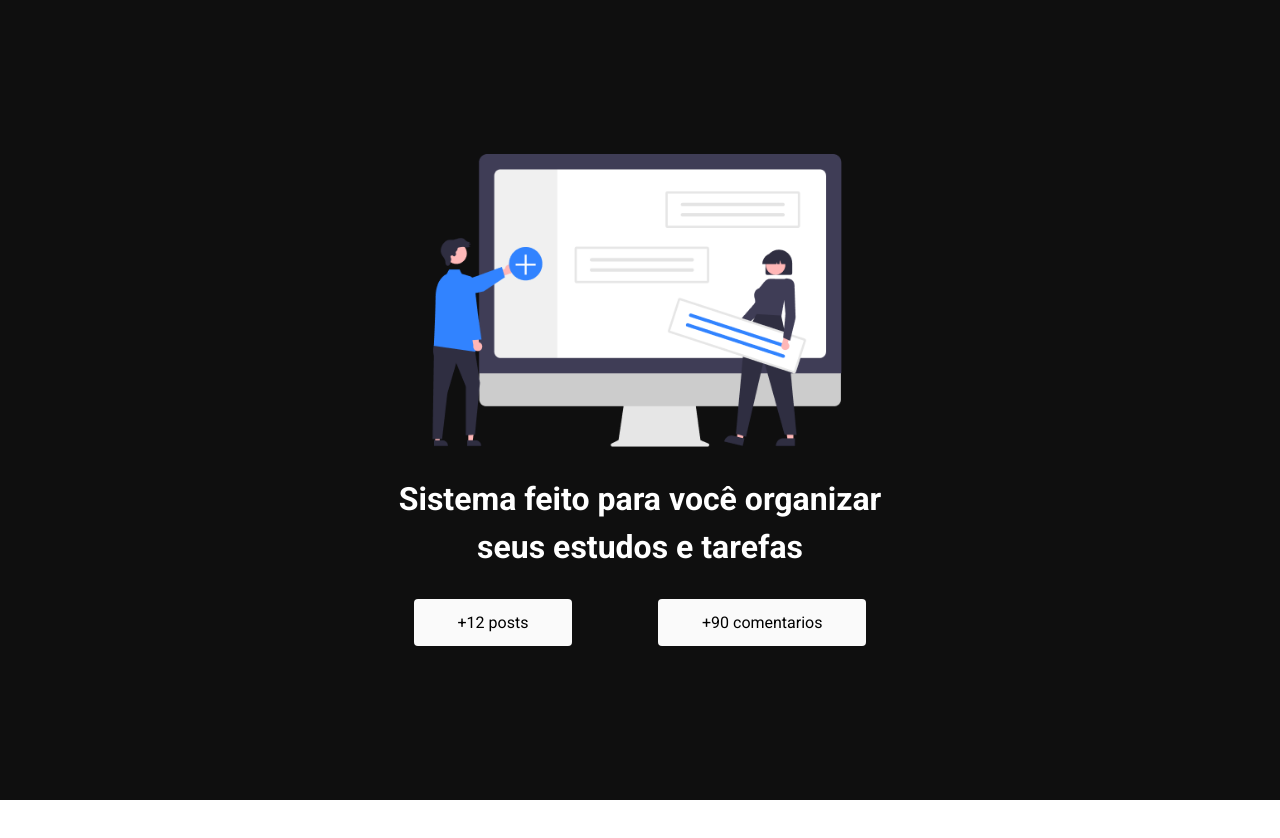
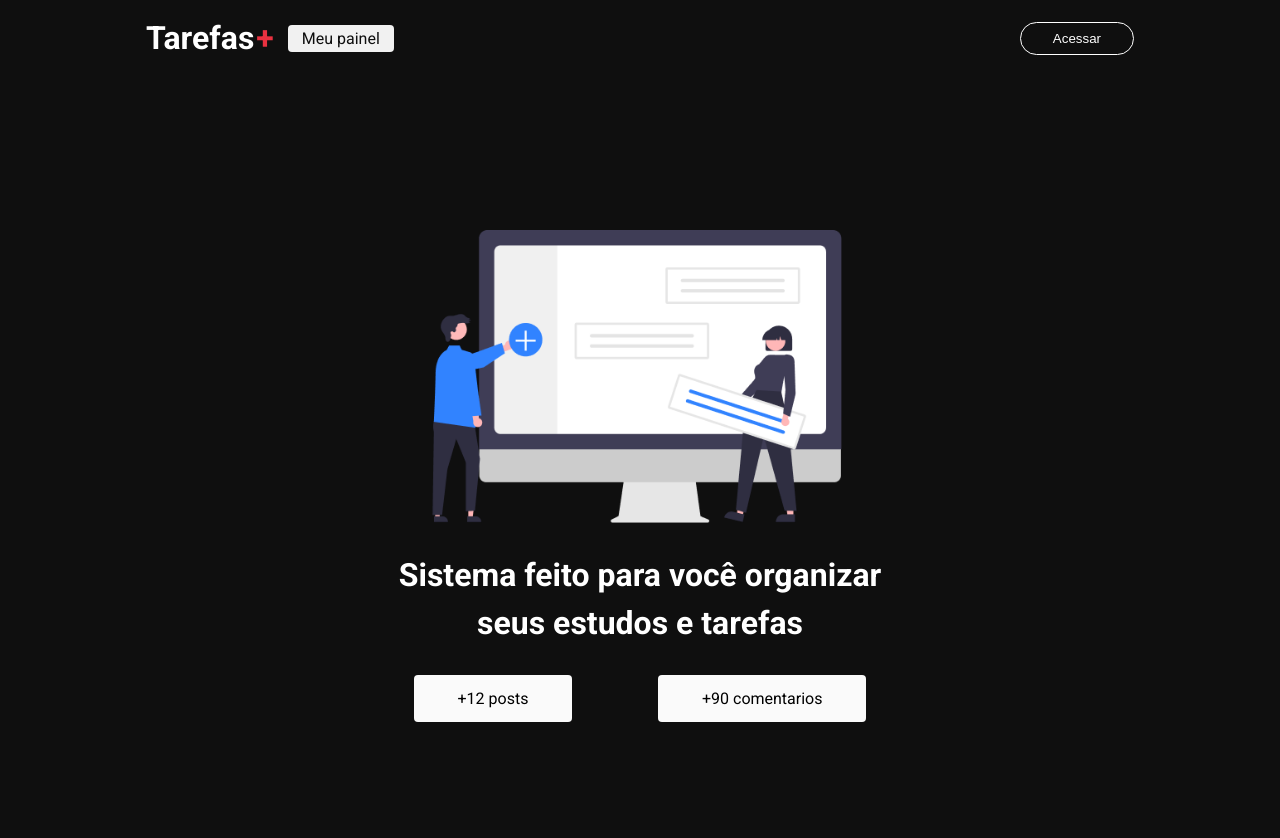
Before and after one commit to denervalspelizario/appTarefas, a Next.js app: page / in a window 1280 px wide. Shown: the top 838 px of the page. Before the commit the page ends 800 px from the top, so only its background shows below. Built offline with nearby package versions, Linux system fonts and the light colour scheme.

Commit message:
update appTarefas criacao e estilizacao de component header

```diff
--- /dev/null
+++ b/src/components/header/index.tsx
@@ -0,0 +1,28 @@
+import styles from './styles.module.css'
+import Link from 'next/link' // importando link do next (cuidado para não chamar o do react-router-dom)
+
+
+export default function Header(){
+  return(
+    <header className={styles.header}>
+      <section className={styles.content}>
+        <nav className={styles.nav}>
+
+          <Link
+            href='/'  // toda vez que clicado vai até home
+          >
+            <h1 className={styles.logo}>
+              Tarefas<span>+</span>
+            </h1>
+          </Link>
+          <Link href='/dashboard' className={styles.link}>
+            Meu painel
+          </Link>
+
+        </nav>
+
+        <button className={styles.loginButton}>Acessar</button>
+      </section>
+    </header>
+  )
+}
--- /dev/null
+++ b/src/components/header/styles.module.css
@@ -0,0 +1,61 @@
+
+.header {
+  width: 100%;
+  height: 76px;
+  background-color: #0f0f0f;
+  display: flex;
+  align-items: center;
+  justify-content: center;
+}
+
+.content {
+  padding: 0 18px;
+  width: 100%;
+  max-width: 1024px;
+  display: flex;
+  align-items: center;
+  justify-content: space-between;
+}
+
+.content a {
+  text-decoration: none;
+}
+
+.logo {
+  color: #FFF;
+  font-size: 32px;
+}
+
+.logo span{
+  color: #ea3140;
+  padding-left: 2px;
+}
+
+.loginButton {
+  background: transparent;
+  padding: 8px 32px;
+  border-radius: 24px;
+  color: #FFF;
+  border: 1.5px solid #FFF;
+  cursor: pointer;
+  transition: all 0.4s;
+}
+
+.loginButton:hover {
+  transform: scale(1.08);
+  background-color: #FFF;
+  color: #0f0f0f;
+  font-weight: bold;
+}
+.nav {
+  display: flex;
+  align-items: center;
+}
+
+.link {
+  background-color: #f1f1f1;
+  color: #0f0f0f;
+  padding: 4px 14px;
+  border-radius: 4px;
+  margin: 0 14px;
+}
--- a/src/pages/_app.tsx
+++ b/src/pages/_app.tsx
@@ -1,6 +1,14 @@
 import '../../src/styles/globals.css'
 import type { AppProps } from 'next/app'
+import Header from '@/components/header'
+
 
 export default function App({ Component, pageProps }: AppProps) {
-  return <Component {...pageProps} />
+  return (
+    <>
+    {/* Usando <> </>   Tudo que fica dentro dela será renderizado em todas as paginas neste caso HEADER estará em todas as o paginas */}
+    <Header/>
+    <Component {...pageProps} />
+    </>
+  )
 }
```
